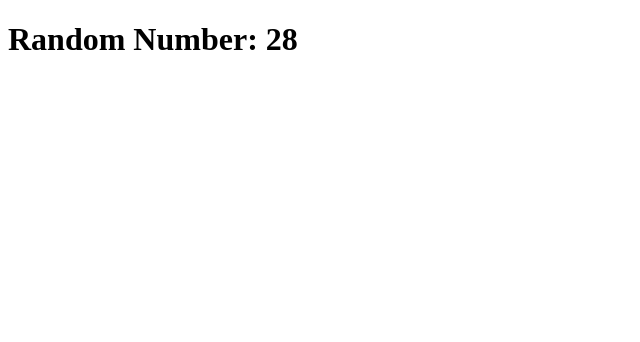
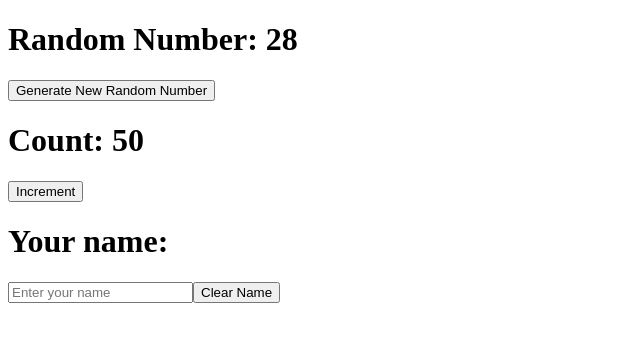
Before and after one commit to Jafar-X/react-50-hrs, a React (Vite) app: page / in a window 1280 px wide. Shown: the top 342 px of the page, without its empty margins (0-640 px from the left). Built offline with nearby package versions, Linux system fonts and the light colour scheme.

Commit message:
add three types of useState Example with useEffect

```diff
--- a/src/App.jsx
+++ b/src/App.jsx
@@ -2,6 +2,8 @@
 import ComponentOne from './components/ComponentOne';
 import ComponentTwo from './components/ComponentTwo';
 import ExampleTwo from './components/ExampleTwo';
+import ExampleOne from './components/ExampleOne';
+import ExampleThree from './components/ExampleThree';
 function App() {
   const [count, setCount] = useState(0);
   return (
@@ -9,6 +11,8 @@
       {/* <ComponentOne count={count} onClickHandler={() => setCount(count + 1)} />
       <ComponentTwo count={count} onClickHandler={() => setCount(count + 1)} /> */}
       <ExampleTwo />
+      <ExampleOne />
+      <ExampleThree />
     </>
   );
 }
--- /dev/null
+++ b/src/components/ExampleThree.jsx
@@ -0,0 +1,36 @@
+import React, { useEffect, useState } from 'react';
+
+const ExampleThree = () => {
+  const [name, setName] = useState(() => {
+    const savedName = localStorage.getItem('name');
+    console.log(savedName);
+    console.log(JSON.parse(savedName));
+
+    return savedName ? JSON.parse(savedName) : '';
+  });
+
+  useEffect(() => {
+    localStorage.setItem('name', JSON.stringify(name));
+  }, [name]);
+
+  const handleClear = () => setName('');
+
+  const handleChange = (event) => {
+    setName(event.target.value);
+  };
+
+  return (
+    <div>
+      <h1>Your name: {name}</h1>
+      <input
+        type="text"
+        value={name}
+        onChange={handleChange}
+        placeholder="Enter your name"
+      />
+      <button onClick={handleClear}>Clear Name</button>
+    </div>
+  );
+};
+
+export default ExampleThree;
--- a/src/components/ExampleTwo.jsx
+++ b/src/components/ExampleTwo.jsx
@@ -4,9 +4,15 @@
   const [randomNumber, setRandomNumber] = useState(() =>
     Math.floor(Math.random() * 100)
   );
+
+  const generateRandom = () => {
+    const newRandomNumber = Math.floor(Math.random() * 100);
+    setRandomNumber(newRandomNumber);
+  };
   return (
     <div>
       <h1>Random Number: {randomNumber}</h1>
+      <button onClick={generateRandom}>Generate New Random Number</button>
     </div>
   );
 };
```
